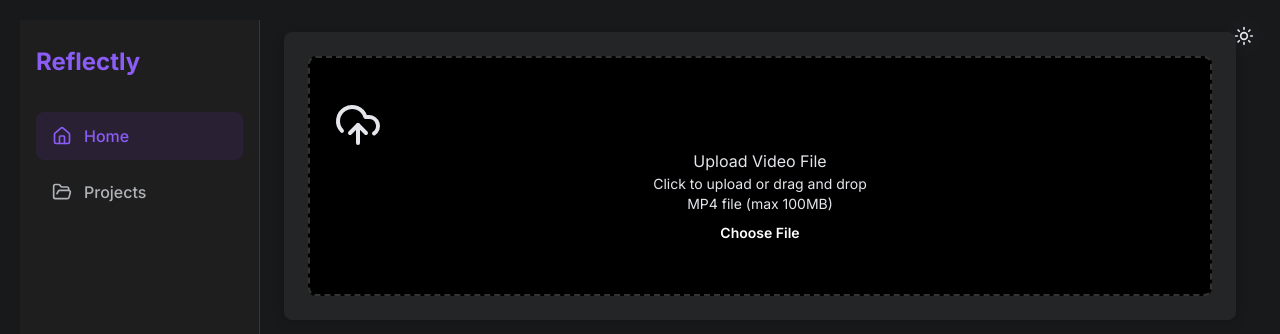
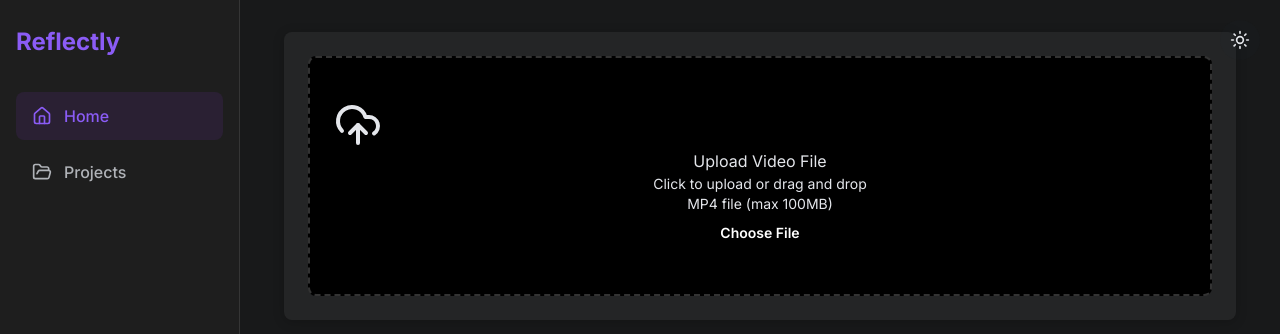
Before and after one commit to ShaikMoosa/Reflectly, a Next.js app: page / in a window 1280 px wide. Shown: the top 334 px of the page. Built offline with nearby package versions, Linux system fonts and the light colour scheme.

Commit message:
Adjust sidebar navigation to be flush with page edges like SaaS platforms

```diff
--- a/app/globals.css
+++ b/app/globals.css
@@ -494,16 +494,31 @@ body, .modern-card, .modern-button, .transcript-item, .timestamp {
   text-align: center;
 }
 
+/* Remove global padding */
 main {
-  padding: 20px;
+  padding: 0;
 }
 
-/* Top controls with tabs */
+/* Adjust app layout to ensure sidebar is flush with window edges */
+.app-layout {
+  display: flex;
+  min-height: 100vh;
+  width: 100%;
+}
+
+/* Main area should have padding instead of the whole main element */
+.main-area {
+  flex: 1;
+  padding: 20px;
+  overflow-y: auto;
+}
+
+/* Adjust the top controls positioning to account for the new layout */
 .top-controls {
   display: flex;
   position: fixed;
-  top: 16px;
-  right: 16px;
+  top: 20px;
+  right: 20px;
   z-index: 100;
   align-items: center;
   gap: 16px;
@@ -1180,6 +1195,7 @@ main {
 .app-layout {
   display: flex;
   min-height: 100vh;
+  width: 100%;
 }
 
 /* Side navigation styles */
@@ -1235,7 +1251,7 @@ main {
 /* Main Area Styles */
 .main-area {
   flex: 1;
-  padding: 0;
+  padding: 20px;
   overflow-y: auto;
 }
 
```
